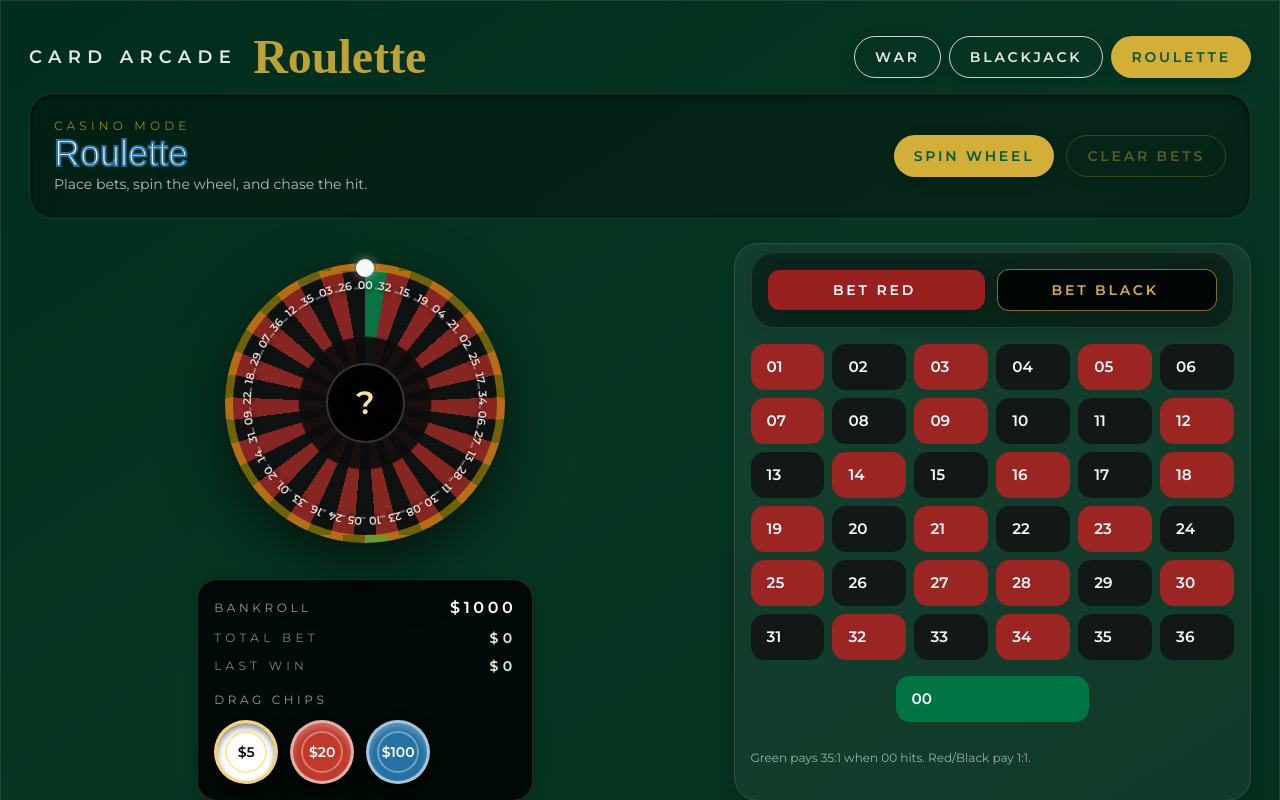
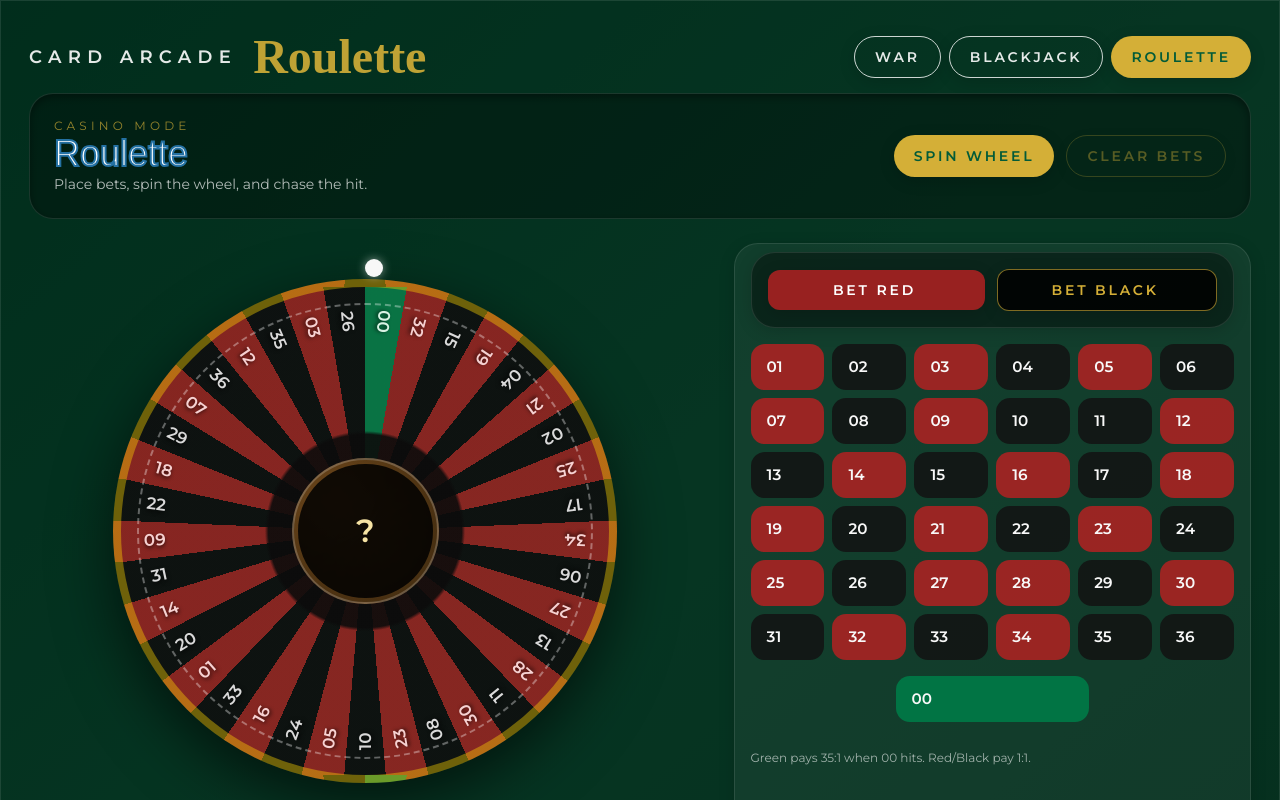
Before and after one commit to tfalba/war-monorepo, a React (Vite) app in the folder frontend/: page / in a window 1280 px wide. Both pictures are taken after a click on the button "ROULETTE". Shown: the top 800 px of the page. Built offline with nearby package versions, Linux system fonts and the light colour scheme; no server answers; a web font is replaced by a local one.

Commit message:
working on wheel spin

```diff
--- a/frontend/src/components/Roulette.tsx
+++ b/frontend/src/components/Roulette.tsx
@@ -162,7 +162,7 @@ export default function Roulette() {
       const end = (idx + 1) * slotAngle;
       return `${fill} ${start}deg ${end}deg`;
     }).join(", ");
-    return `radial-gradient(circle at center, rgba(12, 12, 12, 0.9) 0 35%, transparent 36%), conic-gradient(${segments})`;
+    return `radial-gradient(circle at center, rgba(12, 12, 12, 0.9) 0 28%, transparent 29%), conic-gradient(${segments})`;
   }, []);
 
   const placeBetAmount = (amount: number, updater: () => void) => {
@@ -486,7 +486,7 @@ export default function Roulette() {
                   key={`wheel-${num}-${idx}`}
                   className={`roulette-wheel__number ${getNumberColor(num)}`}
                   style={{
-                    transform: `rotate(${idx * (360 / ROULETTE_ORDER.length)}deg)`,
+                    transform: `rotate(${(idx + 0.5) * (360 / ROULETTE_ORDER.length)}deg)`,
                   }}
                 >
                   <span className="roulette-wheel__number-text">{num}</span>
--- a/frontend/src/index.css
+++ b/frontend/src/index.css
@@ -218,12 +218,12 @@
   position: relative;
   display: grid;
   place-items: center;
-  height: 320px;
+  height: 576px;
 }
 
 .roulette-wheel {
-  width: 280px;
-  height: 280px;
+  width: 504px;
+  height: 504px;
   border-radius: 50%;
   background:
     conic-gradient(#0a7a48 0deg 9.5deg, transparent 9.5deg 360deg),
@@ -251,17 +251,34 @@
   inset: 35%;
   border-radius: 50%;
   background: rgba(0, 0, 0, 0.85);
+  background:
+    radial-gradient(circle at 30% 30%, rgba(120, 77, 28, 0.9), rgba(60, 40, 14, 0.95)),
+    radial-gradient(circle at 70% 70%, rgba(255, 215, 138, 0.35), transparent 55%);
   color: #f6e3a4;
   display: grid;
   place-items: center;
   font-size: 2rem;
   font-weight: 600;
   border: 2px solid rgba(255, 255, 255, 0.2);
+  z-index: 2;
+}
+
+.roulette-wheel__center::after {
+  content: "";
+  position: absolute;
+  inset: 4px;
+  border-radius: 50%;
+  background:
+    radial-gradient(circle at 30% 30%, rgba(120, 77, 28, 0.9), rgba(60, 40, 14, 0.95)),
+    radial-gradient(circle at 70% 70%, rgba(255, 215, 138, 0.35), transparent 55%);
+   background: rgba(0, 0, 0, 0.85);
+
+    z-index: -1;
 }
 
 .roulette-wheel__number {
   position: absolute;
-  inset: 10px;
+  inset: 14px;
   display: grid;
   place-items: center;
   transform-origin: center;
@@ -269,9 +286,9 @@
 }
 
 .roulette-wheel__number-text {
-  transform: translateY(-118px);
-  font-size: 0.7rem;
-  font-weight: 700;
+  transform: translateY(-210px) rotate(90deg);
+  font-size: 1.05rem;
+  font-weight: 800;
   color: #f8f1da;
   text-shadow: 0 2px 4px rgba(0, 0, 0, 0.65);
 }
@@ -297,7 +314,6 @@
   box-shadow: 0 0 10px rgba(255, 255, 255, 0.5);
   top: 16px;
   left: 50%;
-  transform: translateX(-50%);
 }
 
 .roulette-ball.is-bouncing {
```
